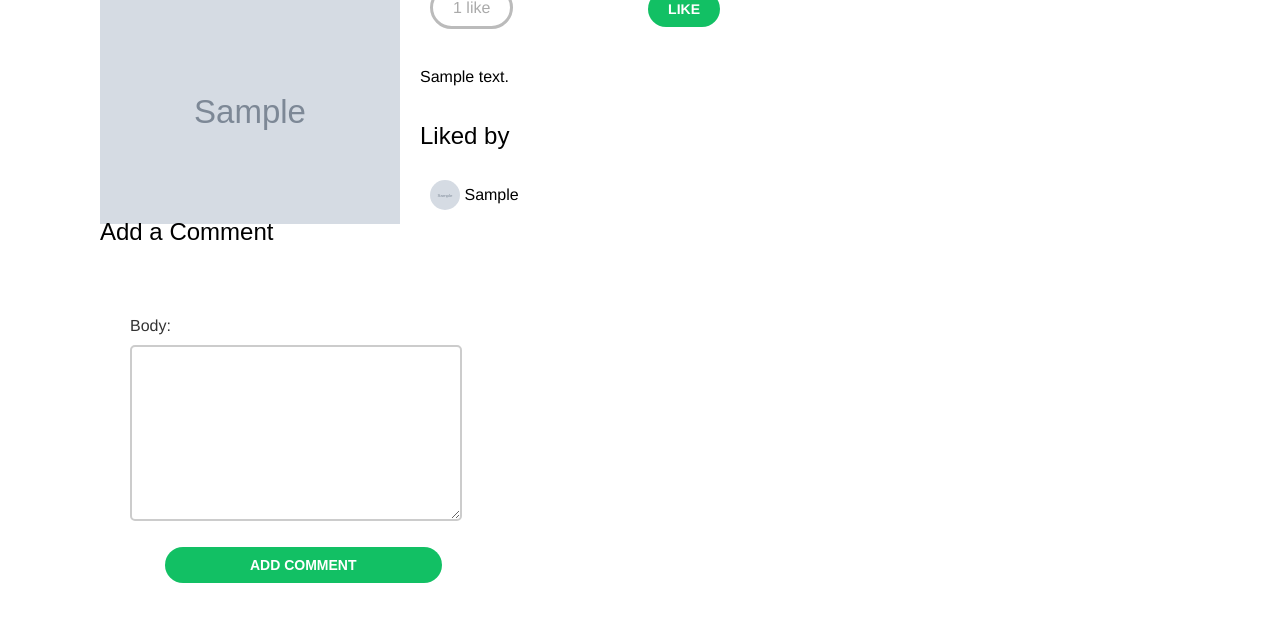
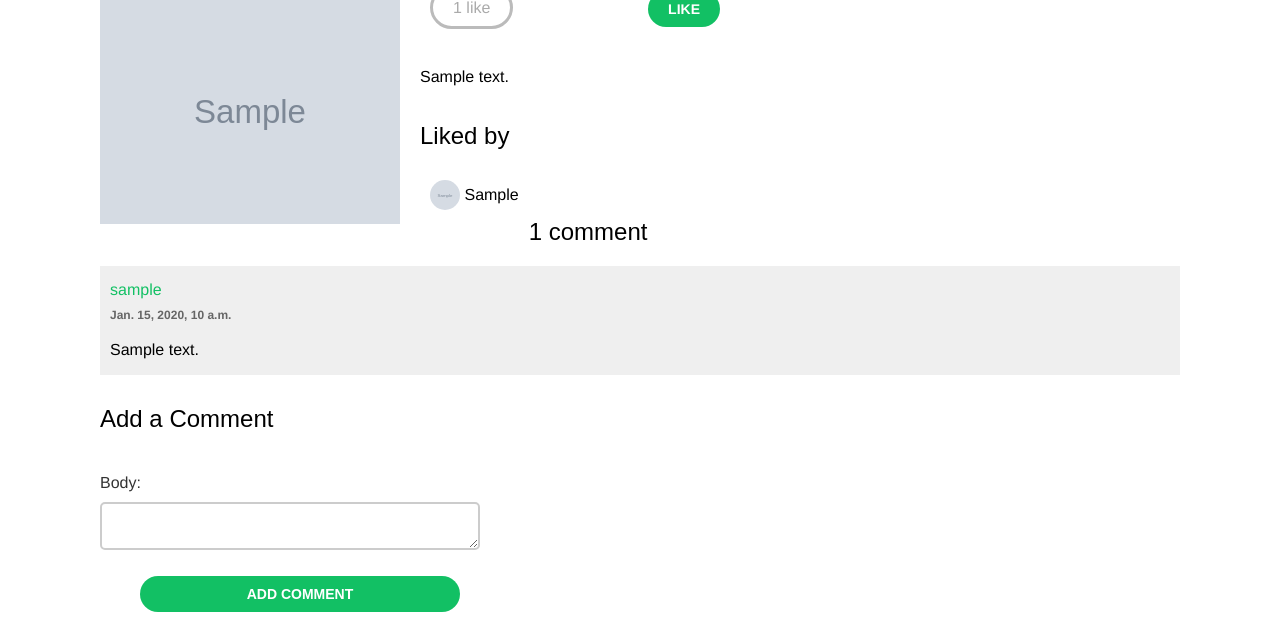
Before and after one commit to py-piyush/picshare-social-media-django, a Django app: a page that uses socialsite/images/templates/images/image/detail.html in a window 1280 px wide. Shown: the part 176-809 px from the top of the page. After the commit the page ends 788 px from the top, so only its background shows below. Run offline with Django 4.2, Linux system fonts and the light colour scheme; tables that the repository leaves empty hold one stand-in row (values such as "Sample post"); grey boxes marked "Sample" are stand-in pictures; some libraries are stand-ins or nearby versions; some web fonts are replaced.

Commit message:
Display comments

```diff
--- a/socialsite/account/static/css/base.css
+++ b/socialsite/account/static/css/base.css
@@ -111,6 +111,7 @@ ol {
 }
 .comment-form{
     margin: 0;
+    padding: 0;
     float: left;
 }
 
@@ -394,10 +395,23 @@ a.follow {
     height: 30px;
     border-radius: 50%;
 }
-.comments{
-    float: left;
-    position: absolute;
-    left: 100px;
+
+.comment {
+    padding: 10px;
+}
+.comment p{
+    margin: 0;
+}
+
+.comment:nth-child(even) {
+    background: #efefef;
+}
+
+.comment .info {
+    font-weight: bold;
+    font-size: 12px;
+    margin-bottom: 10px;
+    color: #666;
 }
 
 /* users */
--- a/socialsite/images/forms.py
+++ b/socialsite/images/forms.py
@@ -44,3 +44,4 @@ class CommentForm(forms.ModelForm):
     class Meta:
         model = Comment
         fields = ["body"]
+        widgets = {"body": forms.Textarea(attrs={"rows": 2, "cols": 10})}
--- a/socialsite/images/templates/images/image/detail.html
+++ b/socialsite/images/templates/images/image/detail.html
@@ -7,9 +7,9 @@
     <a href="{{image.image.url}}">
         <img src="{%thumbnail image.image 300x0%}" alt="{{image.title}}" class="image-detail">
     </a>
-    {% with total_likes=image.users_like.count users_like=image.users_like.all %}
-        <div class="image-info">
-            <div>
+    <div class="image-info">
+        <div>
+                {% with total_likes=image.users_like.count users_like=image.users_like.all %}
                 <span class="count">
                     <span class="total">{{total_likes}}</span>
                      like{{total_likes|pluralize}}
@@ -21,6 +21,7 @@
                         Like
                     {% endif %}
                 </a>
+                {% endwith %}
             </div>
             {{image.description|linebreaks}}
         </div>
@@ -39,9 +40,20 @@
         </div>
         <br>
         <div class="comments">
+            {% with comments.count as total_comments %}
+                <h2>{{total_comments}} comment{{total_comments|pluralize}}</h2>
+            {% endwith %}
+            {% for comment in comments %}
+              <div class="comment">
+                <p><a href="{{comment.user.get_absolute_url}}">{{comment.user.username}}</a></p>
+                <p class="info">
+                    {{comment.created}}
+                </p>
+                {{comment.body|linebreaks}}
+              </div>
+            {% endfor %}
             {% include 'images/comment/comment_form.html' %}
         </div>
-    {% endwith %}
 {% endblock content %}
 {% block domready %}
 document.querySelector("a.like").addEventListener("click", clickHandler);
--- a/socialsite/images/views.py
+++ b/socialsite/images/views.py
@@ -1,4 +1,5 @@
 from django.shortcuts import render, redirect, get_object_or_404
+from django.urls import reverse
 from django.contrib.auth.decorators import login_required
 from django.views.decorators.http import require_POST
 from django.http import JsonResponse, HttpResponse
@@ -47,11 +48,12 @@ def image_bookmark(request):
 
 def image_detail(request, id, slug):
     image = get_object_or_404(Image, id=id, slug=slug)
+    comments = image.comments.all()
     form = CommentForm()
     return render(
         request,
         "images/image/detail.html",
-        {"section": "images", "image": image, "form": form},
+        {"section": "images", "image": image, "form": form, "comments": comments},
     )
 
 
@@ -110,8 +112,4 @@ def image_comment(request, image_id):
         comment.post = image
         comment.user = request.user
         comment.save()
-    return render(
-        request,
-        "images/image/detail.html",
-        {"section": "images", "image": image, "form": form},
-    )
+    return redirect(reverse("images:detail", args=[image_id, image.slug]))
```
